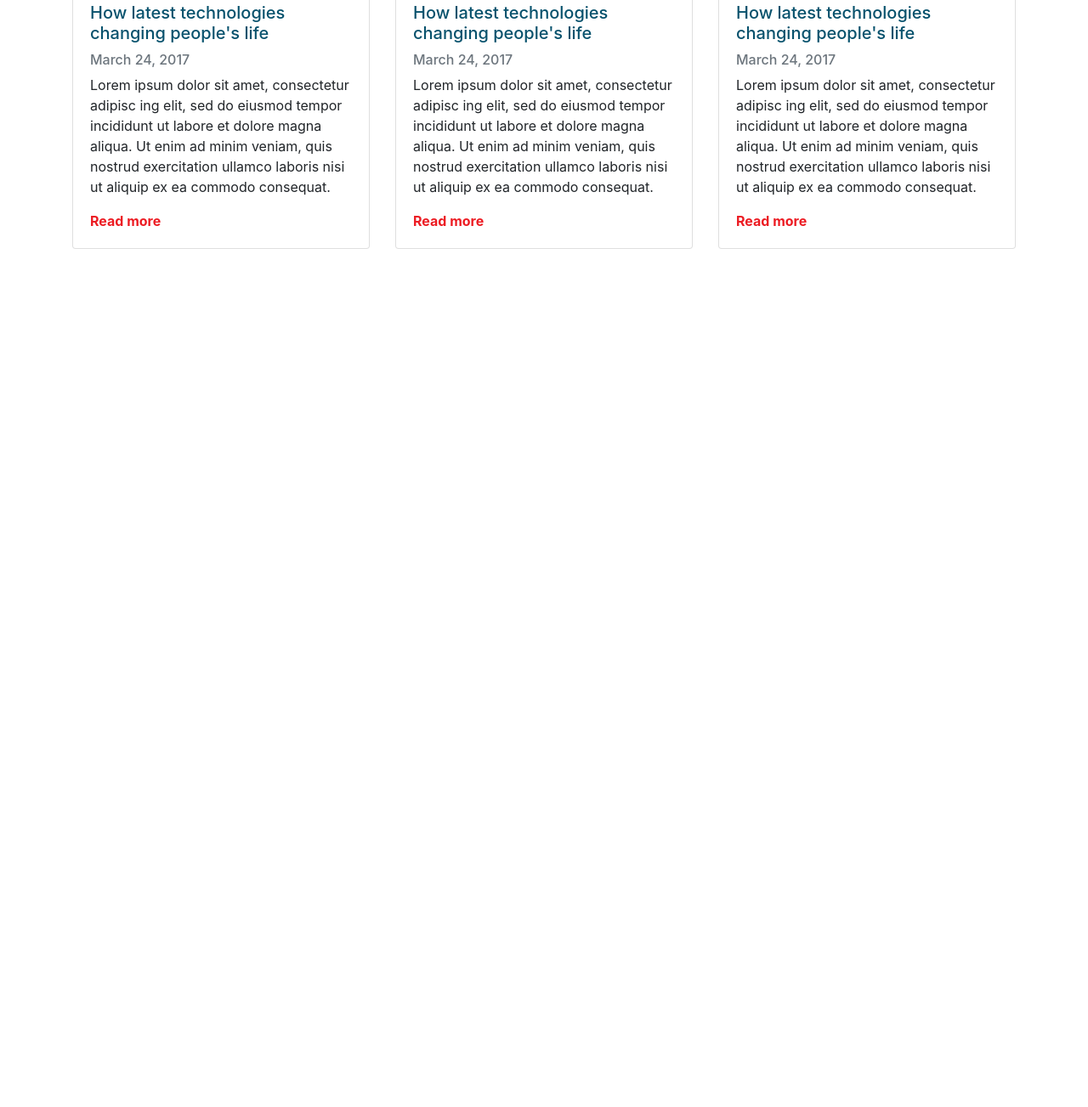
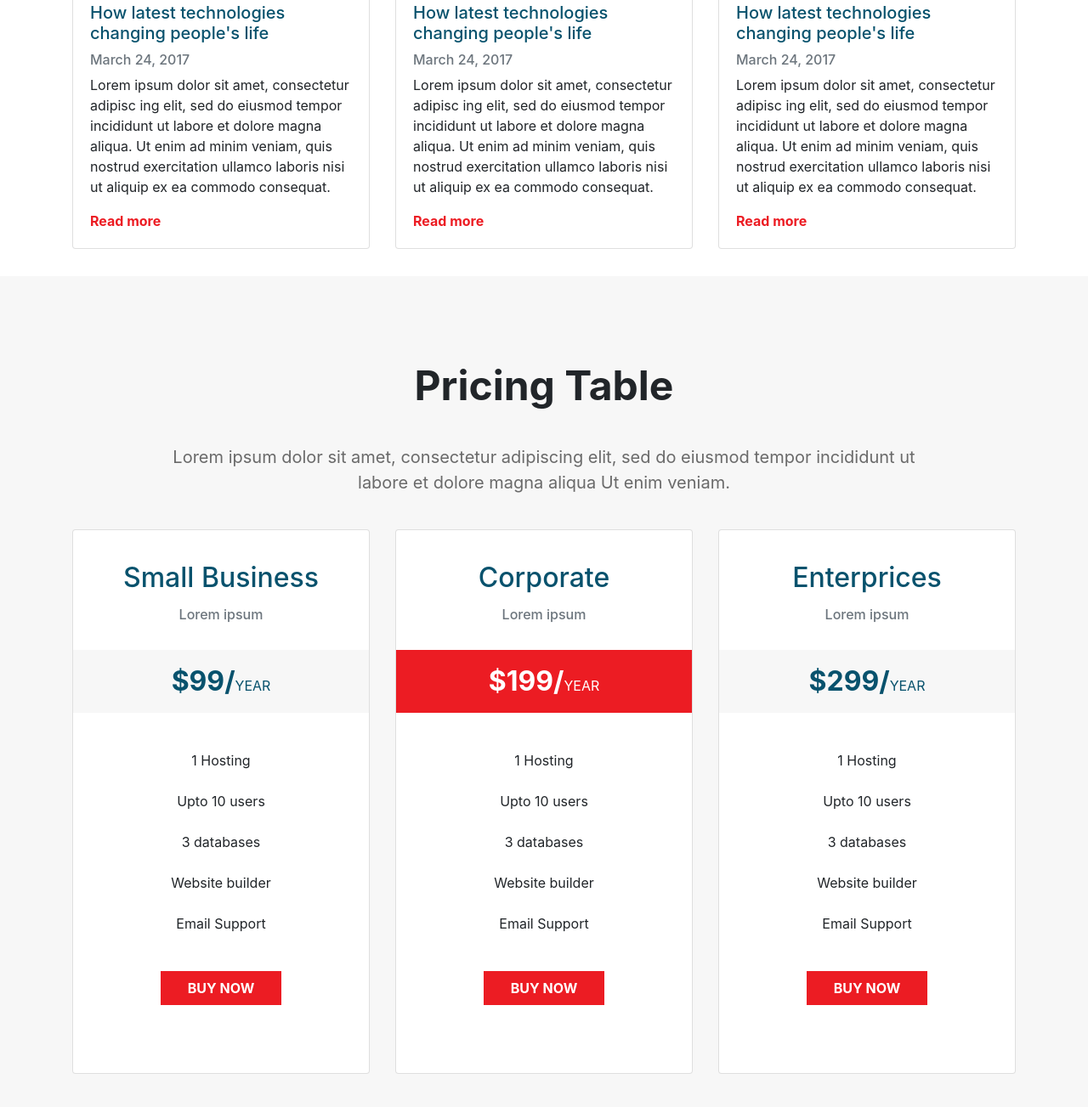
Before and after one commit to itsmar1/EliteCorp, a plain HTML site: page index.html in a window 1280 px wide. Shown: the part 3228-4531 px from the top of the page at 85% size. Before the commit the page ends 3553 px from the top, so only its background shows below. Drawn offline with nearby package versions, Linux system fonts and the light colour scheme.

Commit message:
Create Pricing Table

```diff
--- a/css/main.css
+++ b/css/main.css
@@ -259,6 +259,12 @@
     width: 100%;
 }
 
+.featured-work .shuffle-images {
+    margin: 0;
+    padding: 0;
+    width: 100%;
+}
+
 /* End Featured Work */
 
 
@@ -300,3 +306,100 @@
 }
 
 /* End Latest Post */
+
+
+/* Start Testimonials */
+
+/* End Testimonials */
+
+
+/* Start Pricing Table */
+
+.pricing-table .card {
+    margin-bottom: 2rem;
+}
+
+.pricing-table .card:hover {
+    top: -2rem;
+    -webkit-transition: all .3s ease-in-out;
+    -moz-transition: all .3s ease-in-out;
+    -o-transition: all .3s ease-in-out;
+    transition: all .3s ease-in-out;
+}
+
+.pricing-table .card .card-link:hover {
+    background-color: #08526D;
+    -webkit-transition: all .3s ease-in-out;
+    -moz-transition: all .3s ease-in-out;
+    -o-transition: all .3s ease-in-out;
+    transition: all .3s ease-in-out;
+}
+
+.pricing-table {
+    background-color: #f7f7f7;
+    padding: 100px 0 100px;
+}
+
+.pricing-table h2 {
+    text-transform: capitalize;
+    font-weight: bold;
+    margin-bottom: 2.5rem;
+    font-size: 3rem;
+}
+
+.pricing-table .section-description {
+    line-height: 1.5;
+    font-size: 1.25rem;
+    color: #6a6a6a;
+    width: 80%;
+    margin: auto;
+    margin-bottom: 2.5rem;
+}
+
+
+.pricing-table .card .card-title {
+    color: #08526D;
+    margin-bottom: 1rem;
+    font-size: 2rem;
+    line-height: 1.5;
+    margin-top: 2rem;
+}
+
+.pricing-table .card .card-link {
+    color: #fff;
+    font-weight: bold;
+    display: inline-block;
+    margin: 2rem 0 5rem;
+    background-color: #ec1c23;
+    padding: .5rem 2rem;
+    text-transform: uppercase;
+}
+
+.pricing-table .card .card-text {
+    margin: 2rem 0;
+    background-color: #f7f7f7;
+    padding: .8rem;
+    font-size: 2rem;
+    font-weight: bold;
+    color: #08526D;
+}
+
+.pricing-table .card .card-text span {
+    font-size: 1rem;
+    text-transform: uppercase;
+    font-weight: normal;
+}
+
+.pricing-table .card .card-body {
+    padding: 0;
+}
+
+.pricing-table .list-group-item {
+    border: none;
+}
+
+.pricing-table .corporate .card-text {
+    background-color: #ec1c23;
+    color: #FFF;
+}
+/* Start Pricing Table */
--- a/index.html
+++ b/index.html
@@ -219,6 +219,79 @@
     </div>
     <!-- End Latest Post -->
 
+    <!-- Start Testimonials -->
+
+    <!-- End Testimonials -->
+
+
+    <!-- Start Pricing Table -->
+    <div class="pricing-table text-center">
+      <div class="container">
+        <h2>Pricing Table</h2>
+        <p class="section-description">Lorem ipsum dolor sit amet, consectetur adipiscing elit, sed do eiusmod tempor incididunt ut labore et dolore magna aliqua Ut enim veniam.</p>
+        <div class="row">
+          <!-- Start Grid Column -->
+          <div class="col-md-6 col-lg-4">
+            <div class="card">
+              <div class="card-body">
+                <h5 class="card-title">Small Business</h5>
+                <h6 class="card-subtitle mb-2 text-muted">Lorem ipsum</h6>
+                <p class="card-text">$99/<span>Year</span></p>
+                <ul class="list-group list-group-flush">
+                  <li class="list-group-item">1 Hosting</li>
+                  <li class="list-group-item">Upto 10 users</li>
+                  <li class="list-group-item">3 databases</li>
+                  <li class="list-group-item">Website builder</li>
+                  <li class="list-group-item">Email Support</li>
+                </ul>
+                <a href="#" class="card-link">Buy Now</a>
+              </div>
+            </div>
+          </div>
+          <!-- End Grid Column -->
+          <!-- Start Grid Column -->
+          <div class="col-md-6 col-lg-4">
+            <div class="card corporate">
+              <div class="card-body">
+                <h5 class="card-title">Corporate</h5>
+                <h6 class="card-subtitle mb-2 text-muted">Lorem ipsum</h6>
+                <p class="card-text">$199/<span>Year</span></p>
+                <ul class="list-group list-group-flush">
+                  <li class="list-group-item">1 Hosting</li>
+                  <li class="list-group-item">Upto 10 users</li>
+                  <li class="list-group-item">3 databases</li>
+                  <li class="list-group-item">Website builder</li>
+                  <li class="list-group-item">Email Support</li>
+                </ul>
+                <a href="#" class="card-link">Buy Now</a>
+              </div>
+            </div>
+          </div>
+          <!-- End Grid Column -->
+          <!-- Start Grid Column -->
+          <div class="col-md-6 col-lg-4">
+            <div class="card">
+              <div class="card-body">
+                <h5 class="card-title">Enterprices</h5>
+                <h6 class="card-subtitle mb-2 text-muted">Lorem ipsum</h6>
+                <p class="card-text">$299/<span>Year</span></p>
+                <ul class="list-group list-group-flush">
+                  <li class="list-group-item">1 Hosting</li>
+                  <li class="list-group-item">Upto 10 users</li>
+                  <li class="list-group-item">3 databases</li>
+                  <li class="list-group-item">Website builder</li>
+                  <li class="list-group-item">Email Support</li>
+                </ul>
+                <a href="#" class="card-link">Buy Now</a>
+              </div>
+            </div>
+          </div>
+          <!-- End Grid Column -->
+        </div>
+      </div>
+    </div>
+    <!-- End Pricing Table -->
+
     <script src="js/jquery-3.5.1.min.js"></script>
     <script src="https://cdn.jsdelivr.net/npm/popper.js@1.16.1/dist/umd/popper.min.js" integrity="sha384-9/reFTGAW83EW2RDu2S0VKaIzap3H66lZH81PoYlFhbGU+6BZp6G7niu735Sk7lN" crossorigin="anonymous"></script>
     <script src="js/bootstrap.min.js"></script>
--- a/js/main.js
+++ b/js/main.js
@@ -16,5 +16,6 @@ $(function(){
             $('.shuffle-images .row .col-md').css('opacity', '.08');
             $($(this).data('class')).parent().css('opacity', '1');
         }
-    })
+    });
+
 });
```
Also changed, not shown: img/testi-thumb.png (added), img/testimonial-bg.jpg (added).
